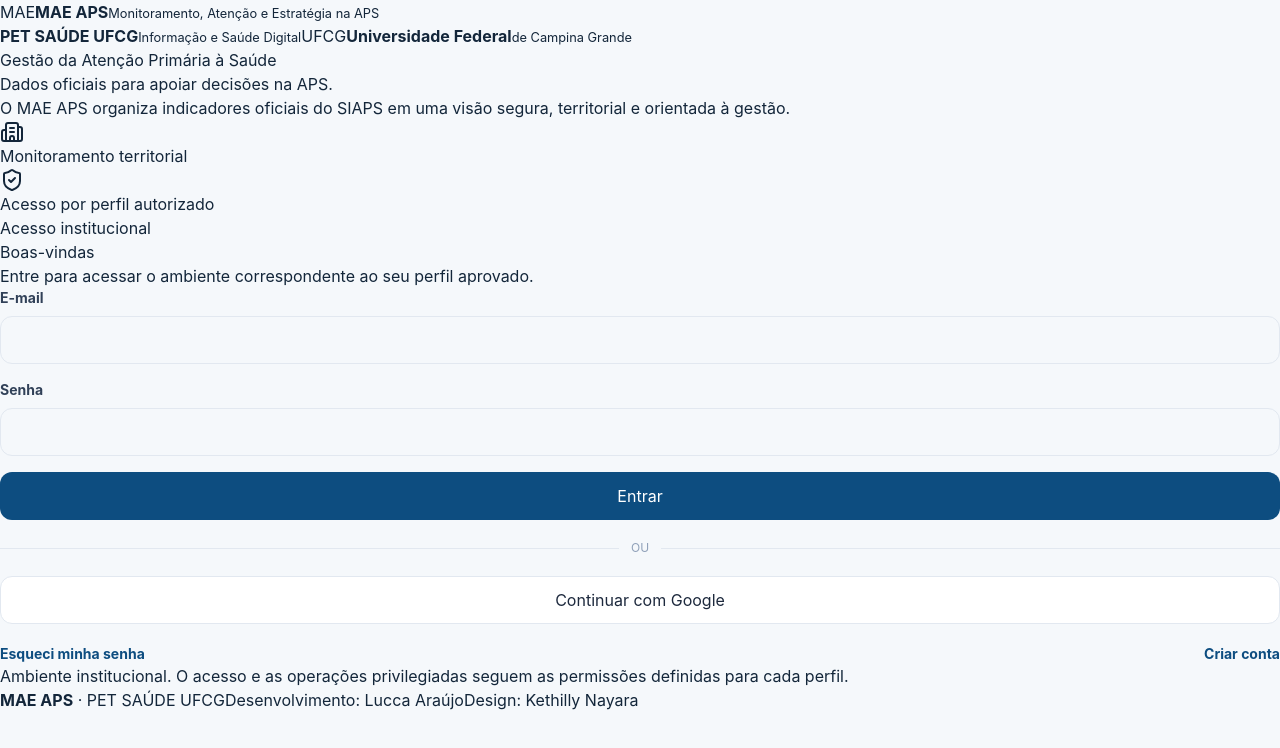
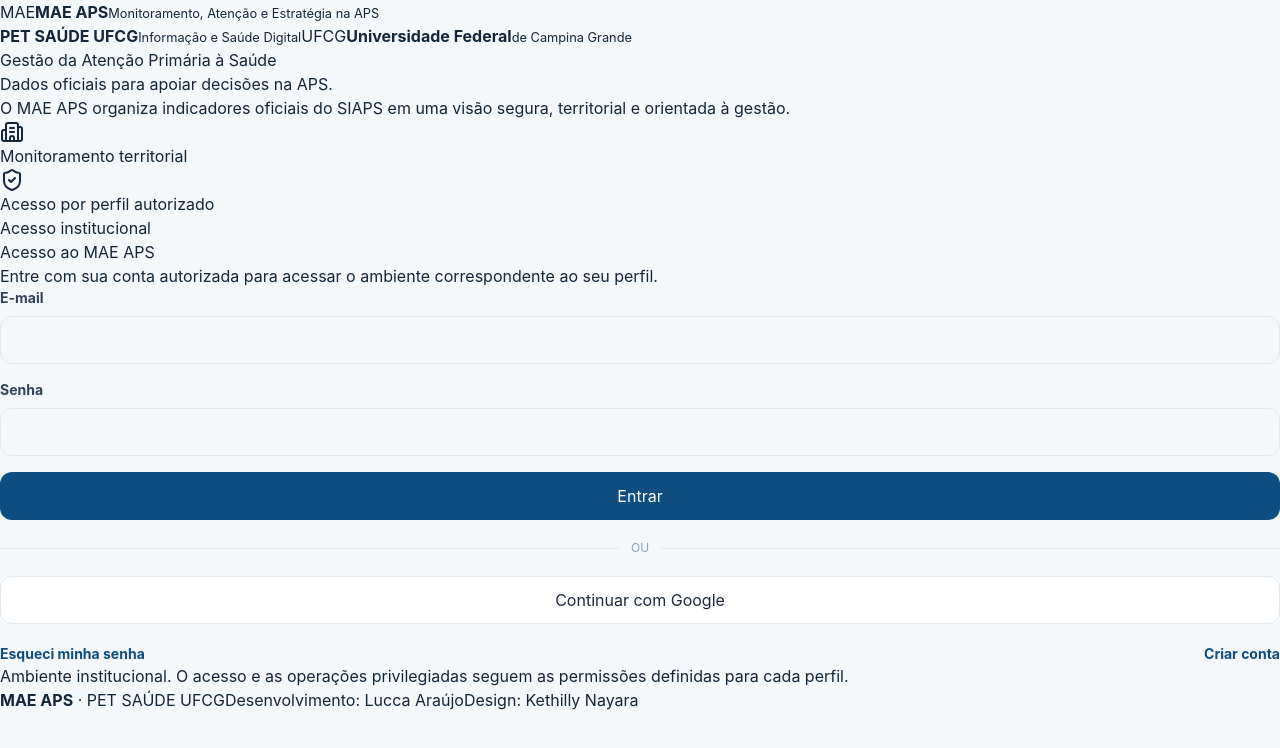
Before and after one commit to petsaudemonitoramento-dev/dashboard-v3, a Next.js app: page /entrar in a window 1280 px wide. Shown: the top 748 px of the page. Built offline with nearby package versions, Linux system fonts and the light colour scheme.

Commit message:
copy: make MAE APS sign-in language more institutional

```diff
--- a/src/app/(auth)/entrar/page.tsx
+++ b/src/app/(auth)/entrar/page.tsx
@@ -5,8 +5,8 @@ export default function SignInPage() {
   return (
     <AuthShell
       eyebrow="Acesso institucional"
-      title="Boas-vindas"
-      description="Entre para acessar o ambiente correspondente ao seu perfil aprovado."
+      title="Acesso ao MAE APS"
+      description="Entre com sua conta autorizada para acessar o ambiente correspondente ao seu perfil."
     >
       <SignInForm />
     </AuthShell>
```
